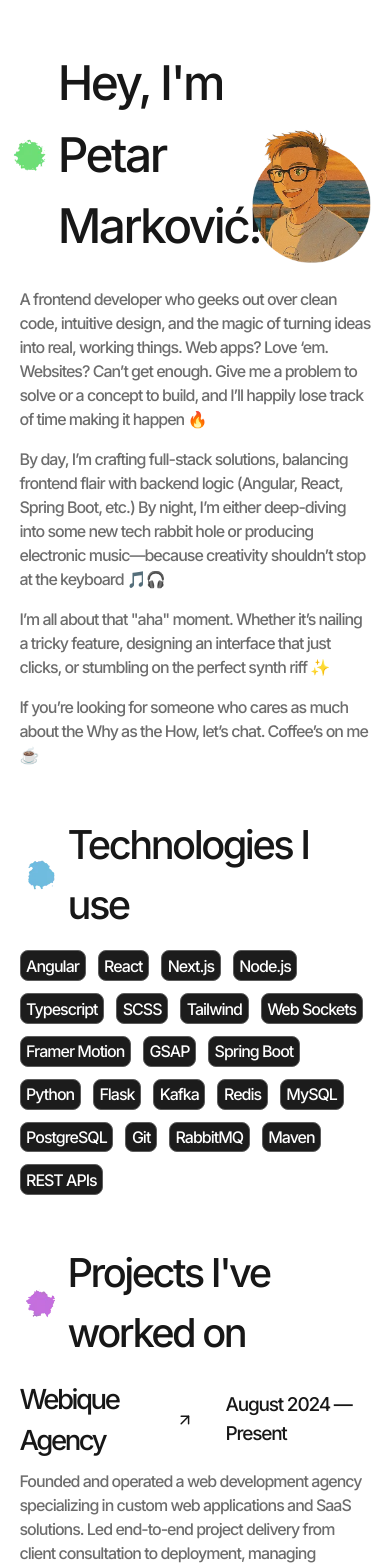
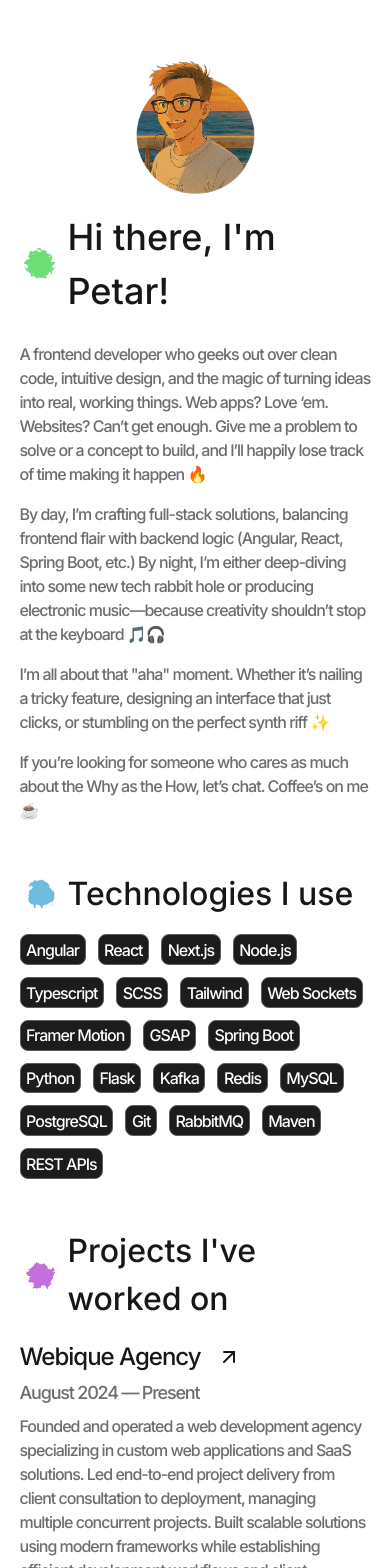
Before and after one commit to Petsoni/portfolio-new, a Next.js app: page / in a window 390 px wide. Shown: the top 1568 px of the page. Built offline with nearby package versions, Linux system fonts and the light colour scheme.

Commit message:
Responsive
Implemented a responsive layout

```diff
--- a/app/common.scss
+++ b/app/common.scss
@@ -9,36 +9,28 @@ $blue: #6FBBDE;
 $red: #DE6F7A;
 $purple: #C46FDE;
 
-h1, h2, h3, h4 {
-  letter-spacing: -2.5px;
-}
-
-h1, h2, h3, h4, h5 {
-  //font-weight: 550;
-}
-
 h1 {
-  font-size: 47.8px;
+  font-size: clamp(36px, 8vw, 47.8px);
 }
 
 h2 {
-  font-size: 39.8px
+  font-size: clamp(32px, 6.5vw, 39.8px);
 }
 
 h3 {
-  font-size: 33.2px
+  font-size: clamp(28px, 5.5vw, 33.2px);
 }
 
 h4 {
-  font-size: 27.6px
+  font-size: clamp(24px, 4.5vw, 27.6px);
 }
 
 h5 {
-  font-size: 23px;
+  font-size: clamp(20px, 3.8vw, 23px);
 }
 
 h6 {
-  font-size: 19px;
+  font-size: clamp(18px, 3.2vw, 19px);
   letter-spacing: -1.2px;
 }
 
@@ -47,12 +39,12 @@ span {
 }
 
 p, a, b, i, button {
-  font-size: 16px;
+  font-size: clamp(16px, 2.8vw, 16px);
   letter-spacing: -1px;
 }
 
 button {
-  font-size: 1rem;
+  font-size: clamp(16px, 2.8vw, 1rem);
 }
 
 .section {
@@ -85,9 +77,19 @@ button {
     width: 100%;
     margin-bottom: 1.5rem;
 
+    @media screen and (max-width: 768px) {
+      flex-direction: column-reverse;
+      align-items: flex-start;
+      gap: 1rem;
+    }
+
     .ghibli-image {
       width: 7.5rem;
       height: auto;
+
+      @media screen and (max-width: 768px) {
+        align-self: center;
+      }
     }
   }
 
@@ -98,6 +100,13 @@ button {
     justify-content: center;
     gap: 0.5rem;
     margin-bottom: 1rem;
+
+    @media screen and (max-width: 768px) {
+      img {
+        //display: none;
+      }
+    }
+
   }
 
   p {
@@ -137,8 +146,17 @@ button {
     width: 100%;
     gap: 1rem;
 
+    @media screen and (max-width: 768px) {
+      flex-direction: column;
+      align-items: flex-start;
+      gap: 0.25rem;
+    }
+
     .separator {
       flex: 1;
+      @media screen and (max-width: 768px) {
+        display: none;
+      }
     }
 
     a:hover {
@@ -160,6 +178,7 @@ button {
 
     h6 {
       justify-self: flex-end;
+      color: $light-text-color;
     }
   }
 }
--- a/app/components/HeroSection.tsx
+++ b/app/components/HeroSection.tsx
@@ -8,7 +8,7 @@ function HeroSection() {
                 <div className="section-title">
                     <Image className={"w-[2.5rem] h-[2.5rem]"} src={"/green.webp"} alt={"Green splash"} width={512}
                            height={512}/>
-                    <h1>Hey, I'm Petar Marković!</h1>
+                    <h1>Hi there, I'm Petar!</h1>
                 </div>
                 <Image className={"ghibli-image"} src={"/ghibli.webp"}
                        alt={"Petar Marković profile picture"} width={512} height={512}/>
```
